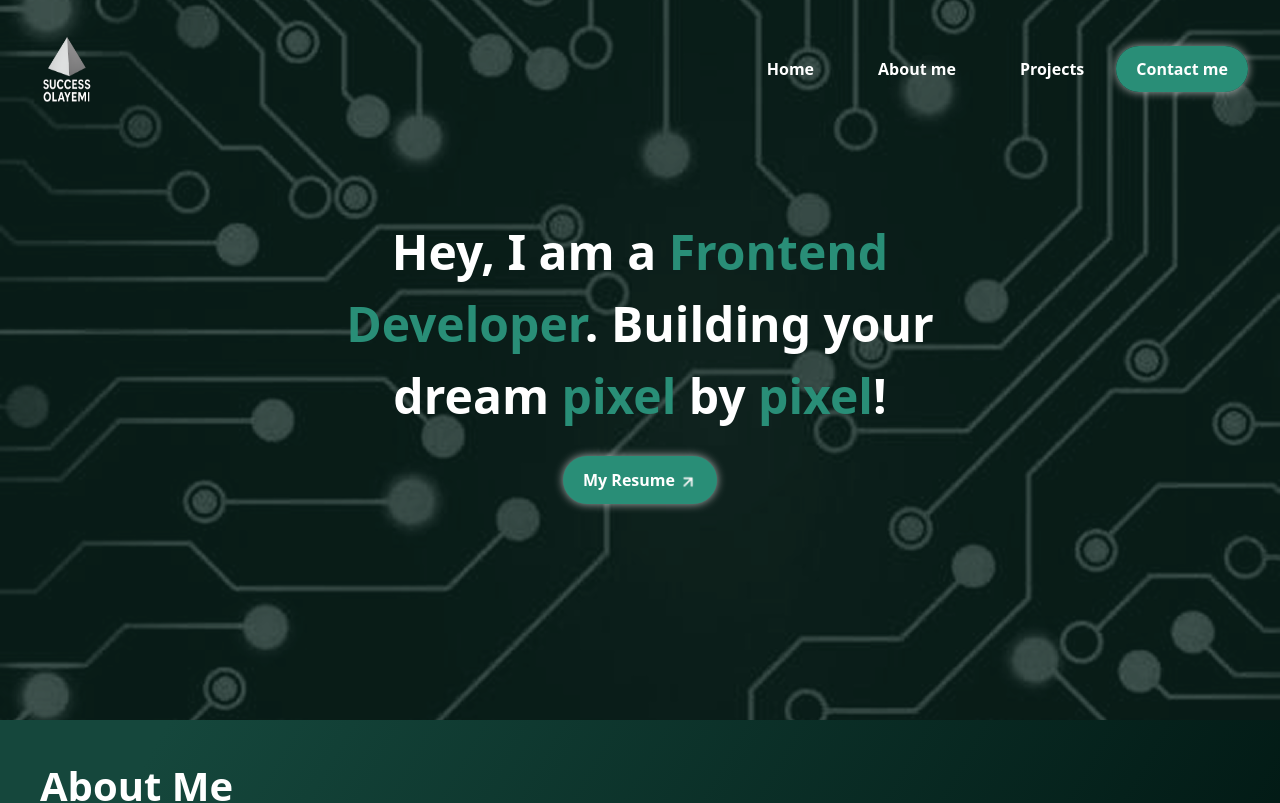
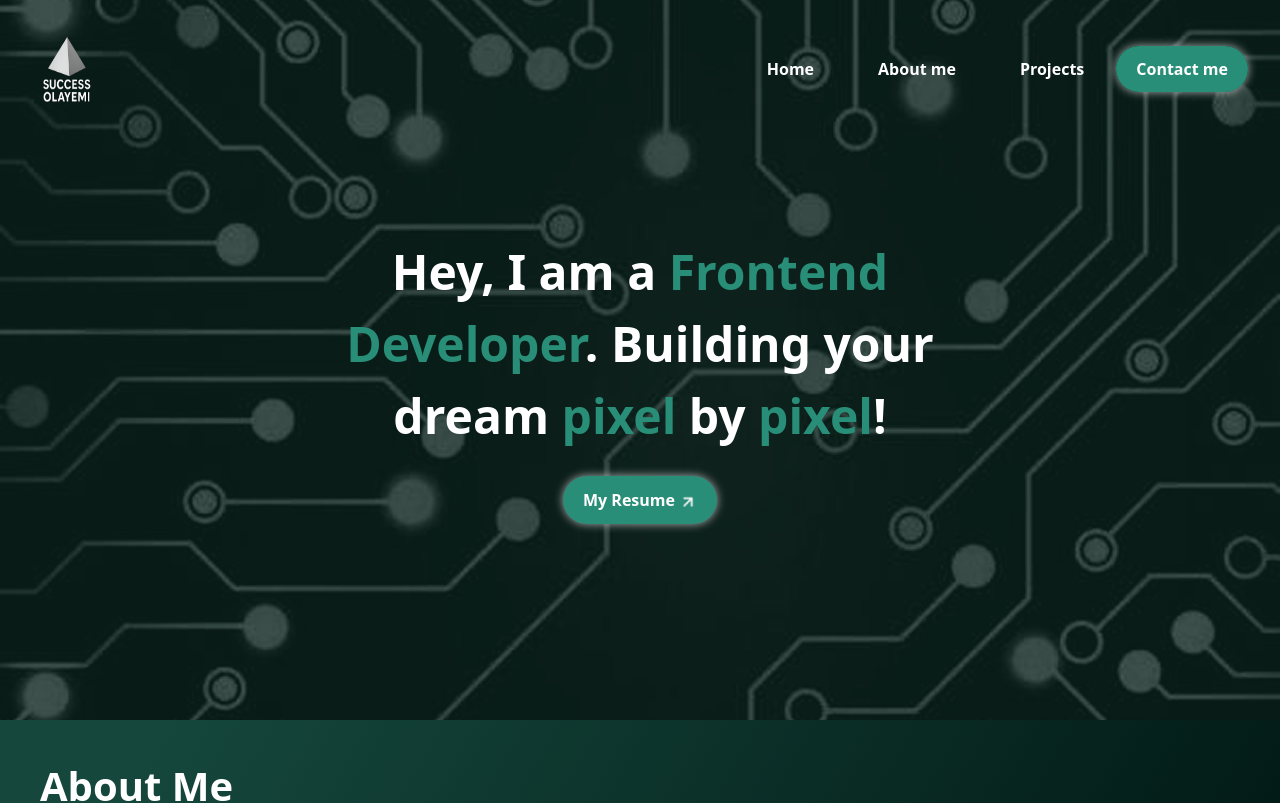
Before and after one commit to Error-at-night/My-Portfolio, a React (Vite) app: page / in a window 1280 px wide. Shown: the top 803 px of the page. Built offline with nearby package versions, Linux system fonts and the light colour scheme.

Commit message:
made some changes to the header

```diff
--- a/src/components/Header.jsx
+++ b/src/components/Header.jsx
@@ -9,7 +9,7 @@ function Header() {
       <div>
       <img src={banner} className="w-full h-[70vh] md:h-[80vh] lg:h-[90vh] object-cover" alt="Banner"/>
       </div>
-      <div className="absolute inset-0 flex items-center justify-center text-center px-4">
+      <div className="absolute inset-0 mt-10 flex items-center justify-center text-center px-4">
         <div>
           <h1 className="text-white text-[1.9rem] sm:text-[2rem] md:text-[3rem] font-extrabold max-w-[700px]">
             Hey, I am a <span className="text-[#298E77]">Frontend Developer</span>.
--- a/src/components/Navbar.jsx
+++ b/src/components/Navbar.jsx
@@ -69,7 +69,7 @@ function Navbar() {
                 <img src={logo} alt="logo" className="h-[90px] w-[70px] ps-4"/>
               </Link>
               <button onClick={() => setOpenSidebar(open => !open)}
-                className="top-6 right-5 sm:left-87 absolute w-[30px] h-[35px] cursor-pointer"
+                className="top-10 right-5 sm:left-87 absolute w-[30px] h-[35px] cursor-pointer"
               >
                 <img src={close} alt="close-button" width={30} />
               </button>
```
